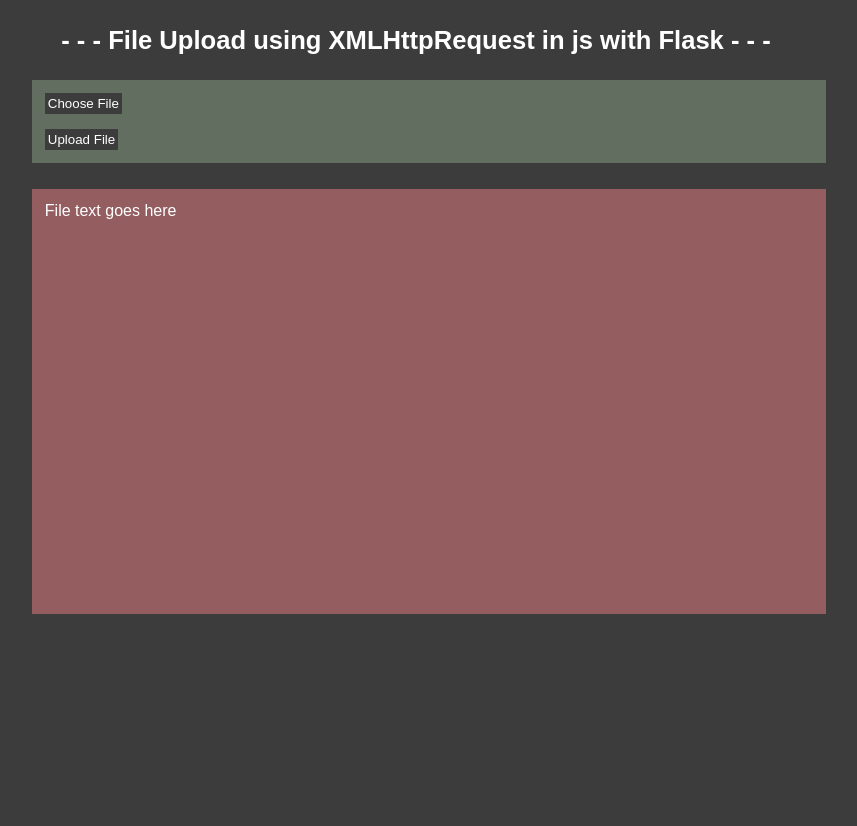
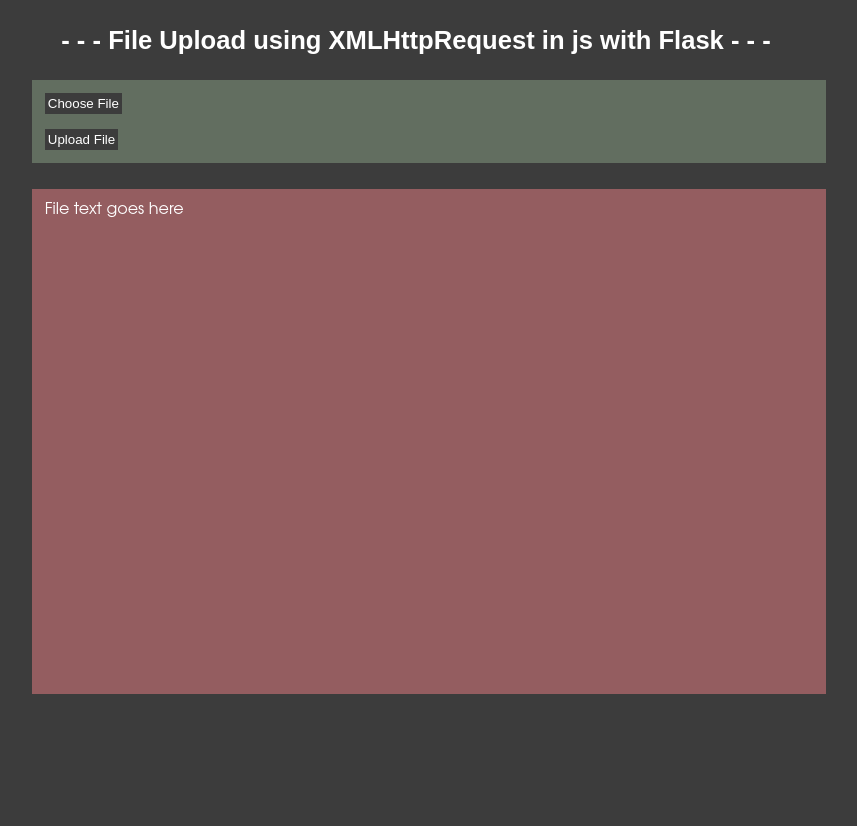
Before and after one commit to ElenaKusevska/Reading_assistant, a Flask app: page / in a window 1280 px wide. Shown: the whole page, without its empty margins (224-1081 px from the left). Run offline with Flask 2, Linux system fonts and the light colour scheme.

Commit message:
Add files via upload

```diff
--- a/static/styles/styles.css
+++ b/static/styles/styles.css
@@ -45,10 +45,11 @@
 
 .div2 {
     background-color: #945D60;
-    height: 50%;
+    height: 60%;
     overflow: scroll;
     -ms-overflow-style: none;  /* IE and Edge */
     scrollbar-width: none;  /* Firefox */
+    font-family: Avantgarde, TeX Gyre Adventor, URW Gothic L, sans-serif;
 }
 
 .div2::-webkit-scrollbar {
```
